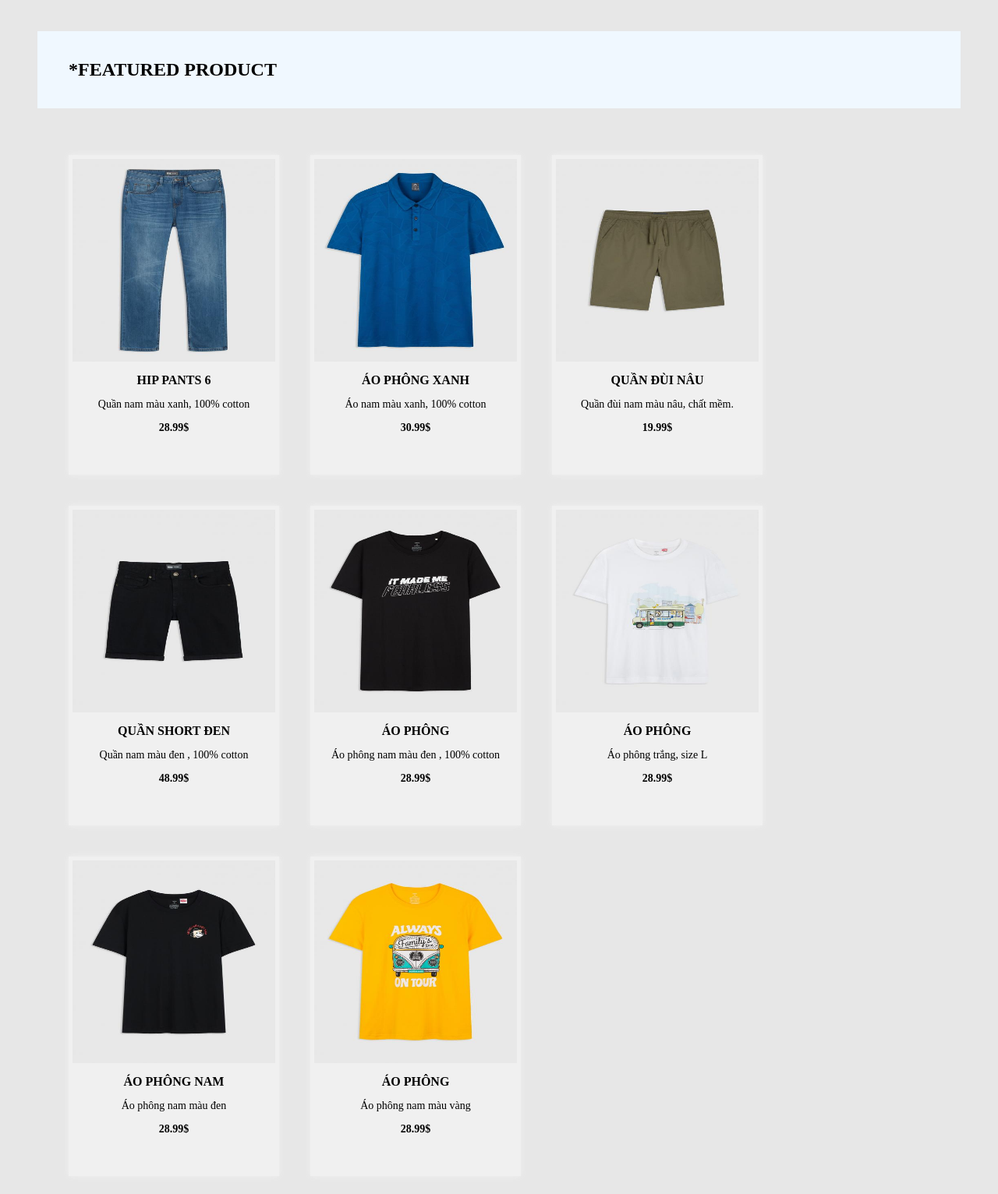
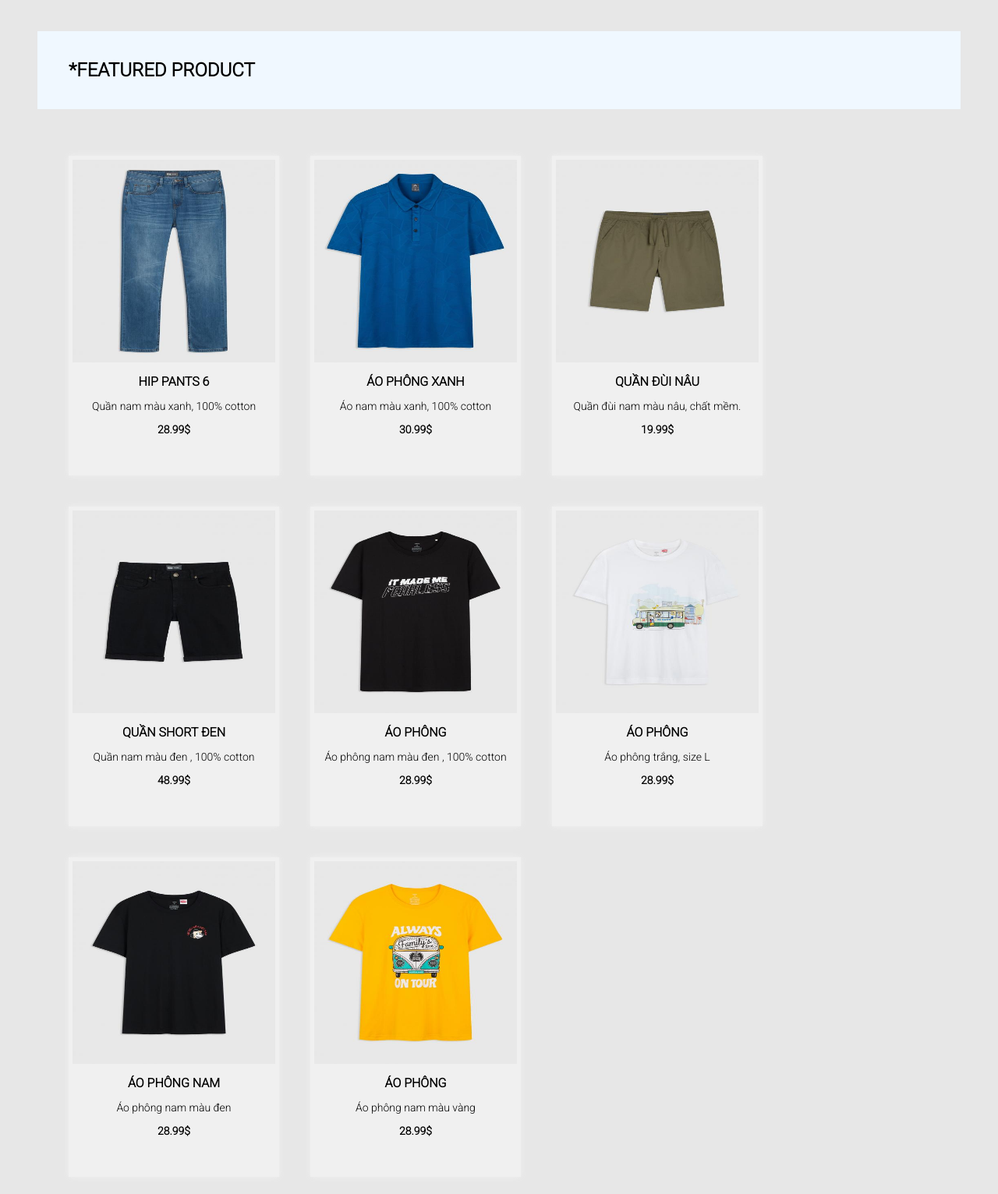
Before and after one commit to ducthanh3012/autoweb, a PHP site: page /labs4.html in a window 1280 px wide. Shown: the whole page at 78% size. Before the commit the page ends 1454 px from the top, so only its background shows below. Run offline with PHP 8.4, Linux system fonts and the light colour scheme.

Commit message:
web quần áo

```diff
--- a/css/labs4.css
+++ b/css/labs4.css
@@ -1,5 +1,7 @@
 body{
     background-color: #e7e7e7;
+    font-family: 'Roboto', sans-serif;
+
 
 }
 #top{
--- a/labs4.html
+++ b/labs4.html
@@ -4,6 +4,8 @@
     <meta charset="UTF-8">
     <title>Web bán quần áo </title>
     <link rel="stylesheet" href="css/labs4.css">
+    <link href="https://fonts.googleapis.com/css2?family=Roboto:wght@300&display=swap" rel="stylesheet">
+
 
 </head>
 <body>
```
